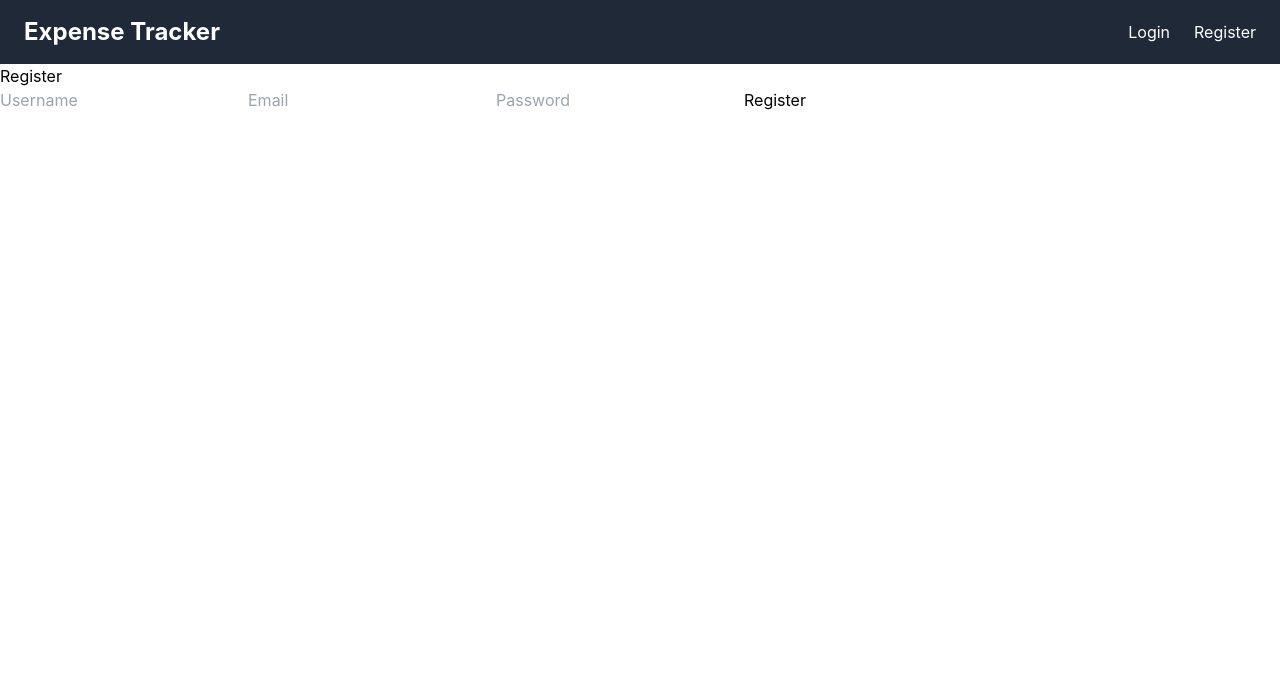
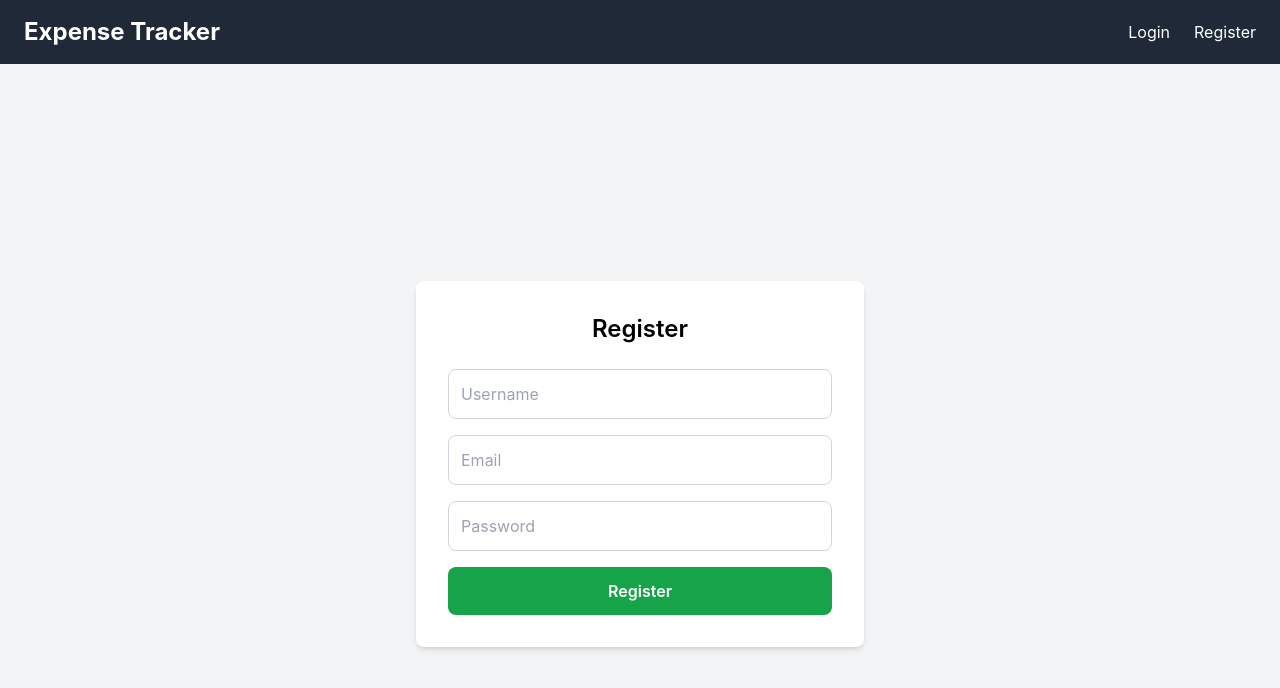
Before and after one commit to Kashyap297/swiftrut-task-8, a React (Create React App) app in the folder frontend/: page /register in a window 1280 px wide. Shown: the top 688 px of the page. Built offline with nearby package versions, Linux system fonts and the light colour scheme.

Commit message:
design done

```diff
--- a/frontend/src/pages/Login.jsx
+++ b/frontend/src/pages/Login.jsx
@@ -23,24 +23,33 @@
   };
 
   return (
-    <div className="login-container">
-      <h1>Login</h1>
-      <form onSubmit={handleSubmit}>
+    <div className="flex flex-col items-center justify-center min-h-screen bg-gray-100">
+      <div className="bg-white p-8 rounded-lg shadow-md w-full max-w-md">
+        <h1 className="text-2xl font-semibold text-center mb-6">Login</h1>
+        <form onSubmit={handleSubmit} className="space-y-4">
           <input
             type="email"
             placeholder="Email"
             value={email}
             onChange={(e) => setEmail(e.target.value)}
+            className="w-full p-3 border border-gray-300 rounded-lg focus:outline-none focus:ring-2 focus:ring-blue-500"
           />
           <input
             type="password"
             placeholder="Password"
             value={password}
             onChange={(e) => setPassword(e.target.value)}
+            className="w-full p-3 border border-gray-300 rounded-lg focus:outline-none focus:ring-2 focus:ring-blue-500"
           />
-        <button type="submit">Login</button>
+          <button
+            type="submit"
+            className="w-full bg-blue-600 text-white p-3 rounded-lg font-semibold hover:bg-blue-700 transition"
+          >
+            Login
+          </button>
         </form>
-      {error && <p>{error}</p>}
+        {error && <p className="text-red-500 mt-4 text-center">{error}</p>}
+      </div>
     </div>
   );
 };
--- a/frontend/src/pages/Register.jsx
+++ b/frontend/src/pages/Register.jsx
@@ -26,9 +26,10 @@
   };
 
   return (
-    <div className="register-container">
-      <h1>Register</h1>
-      <form onSubmit={handleSubmit}>
+    <div className="flex flex-col items-center justify-center min-h-screen bg-gray-100">
+      <div className="bg-white p-8 rounded-lg shadow-md w-full max-w-md">
+        <h1 className="text-2xl font-semibold text-center mb-6">Register</h1>
+        <form onSubmit={handleSubmit} className="space-y-4">
           <input
             type="text"
             placeholder="Username"
@@ -36,12 +37,16 @@
             onChange={(e) =>
               setFormData({ ...formData, username: e.target.value })
             }
+            className="w-full p-3 border border-gray-300 rounded-lg focus:outline-none focus:ring-2 focus:ring-blue-500"
           />
           <input
             type="email"
             placeholder="Email"
             value={formData.email}
-          onChange={(e) => setFormData({ ...formData, email: e.target.value })}
+            onChange={(e) =>
+              setFormData({ ...formData, email: e.target.value })
+            }
+            className="w-full p-3 border border-gray-300 rounded-lg focus:outline-none focus:ring-2 focus:ring-blue-500"
           />
           <input
             type="password"
@@ -50,10 +55,17 @@
             onChange={(e) =>
               setFormData({ ...formData, password: e.target.value })
             }
+            className="w-full p-3 border border-gray-300 rounded-lg focus:outline-none focus:ring-2 focus:ring-blue-500"
           />
-        <button type="submit">Register</button>
+          <button
+            type="submit"
+            className="w-full bg-green-600 text-white p-3 rounded-lg font-semibold hover:bg-green-700 transition"
+          >
+            Register
+          </button>
         </form>
-      {error && <p>{error}</p>}
+        {error && <p className="text-red-500 mt-4 text-center">{error}</p>}
+      </div>
     </div>
   );
 };
```
Lines whose indentation alone changed are shown as unchanged.
